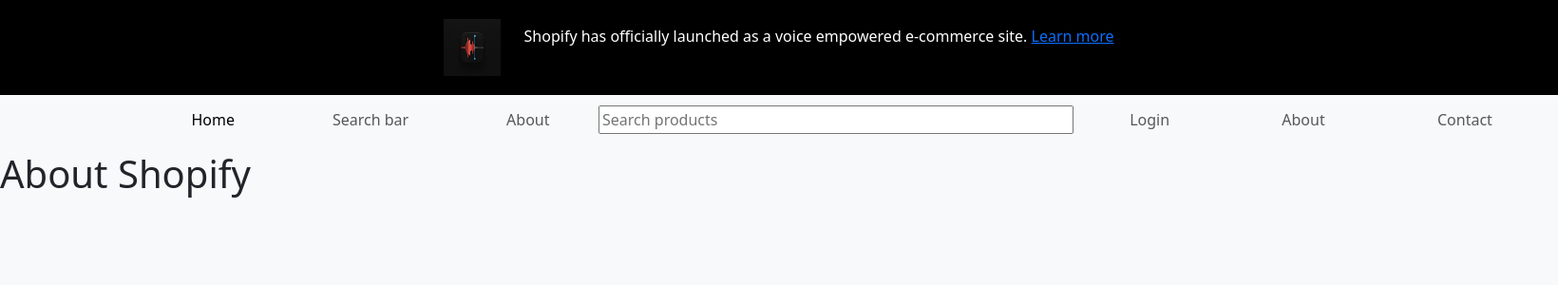
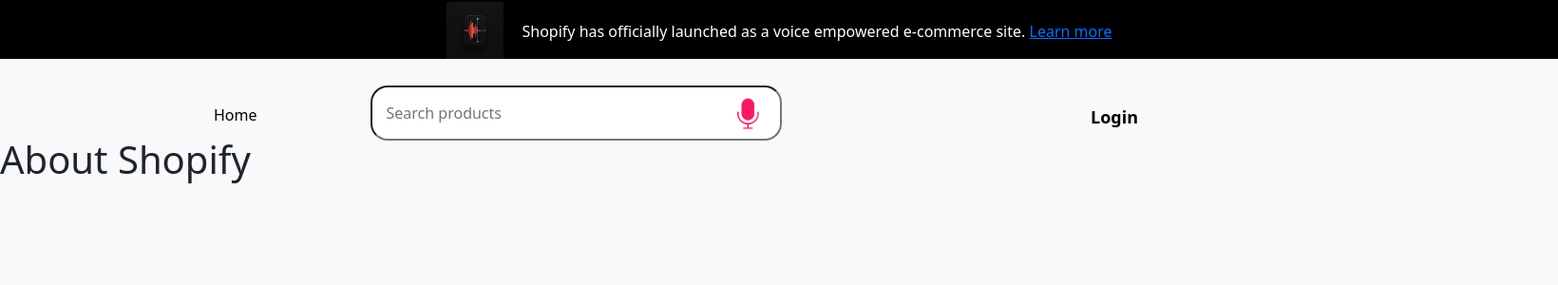
Before and after one commit to Adedotun-Adepoju/e-commerce-site, a Rails app: page /about in a window 1640 px wide. Shown: the top 300 px of the page at 95% size. Run offline with Rails 7, Linux system fonts and the light colour scheme; style sheets or scripts are compiled from the project's sources.

Commit message:
customize search bar

```diff
--- a/app/assets/stylesheets/index.scss
+++ b/app/assets/stylesheets/index.scss
@@ -4,7 +4,8 @@
 	.categories-container{
 		margin-top: 50px;
 		display: flex;
-		justify-content: space-between;
+		padding: 5px 5%;
+		gap: 5%;
 		flex-wrap: wrap;
 
 		.single-category-container{
--- a/app/assets/stylesheets/navbar.scss
+++ b/app/assets/stylesheets/navbar.scss
@@ -3,20 +3,25 @@
 }
 
 .top-container{
-    width: 100%;
+    // width: 100%;
+    // height: 200%;
 }
 
 .top-banner{
-    margin: 0 auto;
+    // margin: 0 auto;
     background-color: #000;
-    height: 100px;
+    height: 50%;
     text-align: center;
-    margin-bottom: -7px;
+    margin-bottom: 1%;
+    align-items: center;
+    display: flex;
+    justify-content: center;
 }
 .mic-image{
     width: 60px;
     height: 60px;
-    margin-top: 20px;
+    margin-top: 0.1%;
+    align-items: center;
 }
 .banner-text{
     color: #fff;
@@ -30,35 +35,86 @@
     box-sizing: border-box;
     height: 50px;
 }
+
+.nav-overall-container{
+    margin: 0 5%;
+    display: flex;
+    // justify-content: space-between;
+    gap: 8%;
+}
 .nav-first-section{
-    width: 480px;
-    margin: 0 auto;
+    // width: 480px;
+    // margin: 0 auto;
+    // display: flex;
+    // justify-content: space-between;
+    // border: 1px solid red;
+
+    .nav-item{
+        padding-top: 20px;
+    }
+}
+
+.search-bar{
+    display: flex;
+    justify-content: center;
+    width: 60%;
+}
+#search-form{
+    width: 96%;
+}
+
+.search{
+    width: 100%;
+    padding: 15px;
+    box-sizing: border-box;
+    border-radius: 18px;
+    display: inline;
+    margin-top: 15px;
+}
+
+.voice-image{
+    display: inline;
+    width: 49px;
+    height: 50px;
+    cursor: pointer;
+    margin-left: -60px;
+    margin-top: 20px;
+}
+
+.right-nav-container{
     display: flex;
     justify-content: space-around;
+    width: 500px;
+    margin-top: 10px;
+
+    .right-nav-item{
+        font-size: 18px;
+        font-weight: bold;
     }
+
+    .nav-item{
+        padding-top: 15px;
+    }
+
     .name{
         margin-right: 40px;
         margin-top: 80px;
-    color: blue;
         font-size: large;
     }
-.search{
-    width: 500px;
 
-}
-.right-nav-container{
-    display: flex;
-    justify-content: space-around;
-    width: 500px
-}
-.name-container{
-    padding-top: 5px;
-}
     .cart-container{
         display: flex;
-}
+        margin-top: -7px;
+
         .cart-image{
             height: 24px;
             width: 24px;
             margin-top: 8px;
         }
+    }
+
+    a{
+        text-decoration: none;
+        color: #000;
+    }
+}
--- a/app/views/shared/_navbar.html.erb
+++ b/app/views/shared/_navbar.html.erb
@@ -10,45 +10,38 @@
 </div>
 <nav class="navbar navbar-expand-lg">
   <div class="container-fluid sub-banner bg-body-tertiary">
-    <div class="collapse navbar-collapse" id="nav-first-section">
+    <div class="collapse navbar-collapse nav-overall-container">
+      <div>
         <ul class="navbar-nav nav-first-section">
           <li class="nav-item">
             <%= link_to "Home", root_path, class:"nav-link active" %>
           </li>
-        <li class="nav-item">
-          <%= link_to "Search bar", root_path, class:"nav-link" %>
-        </li>
-        <li class="nav-item">
-          <%= link_to "About", about_path, class:"nav-link" %>
-        </li>
         </ul>
+      </div>
 
-      <form id="search" method="get" action="#" onsubmit="search">
+      <div class="search-bar">
+        <form id="search-form" method="get" action="#" onsubmit="searc">
           <input class="search" type="text" placeholder="Search products">
         </form>
+        <%= image_tag "voice.png", class: "voice-image" %>
+      </div>
 
       <div class="right-container">
         <ul class="navbar-nav ms-auto mb-2 mb-lg-0 right-nav-container">
           <% if Current.customer %>
             <li class="nav-item name-container">
-              <span class="name"><%= "Hi, #{Current.customer.first_name}"%></span>
+              <span class="name right-nav-item"><%= "Hi, #{Current.customer.first_name}"%></span>
             </li>
             <li class="nav-item cart-container">
               <%= image_tag "cart.png", class: "cart-image" %>
               <%= link_to "Cart", root_path, class: "nav-link right-nav-item" %>
             </li>
             <li class="nav-item">
-              <%= link_to "Logout", sign_out_path, method: :delete, class: "nav-link" %>
+              <%= link_to "Logout", sign_out_path, method: :delete, class: "right-nav-item" %>
             </li class="nav-item">
           <% else %>
             <li class="nav-item login">
-              <%= link_to "Login", sign_in_path, class: "nav-link" %>
-            </li>
-            <li class="nav-item login">
-              <%= link_to "About", sign_in_path, class: "nav-link" %>
-            </li>
-            <li class="nav-item login">
-              <%= link_to "Contact", sign_in_path, class: "nav-link" %>
+              <%= link_to "Login", sign_in_path, class: "nav-link right-nav-item" %>
             </li>
           <% end %>
         </ul>
```
Also changed, not shown: app/assets/images/voice.jpeg (added), app/assets/images/voice.png (added). Lines whose indentation alone changed are shown as unchanged.
